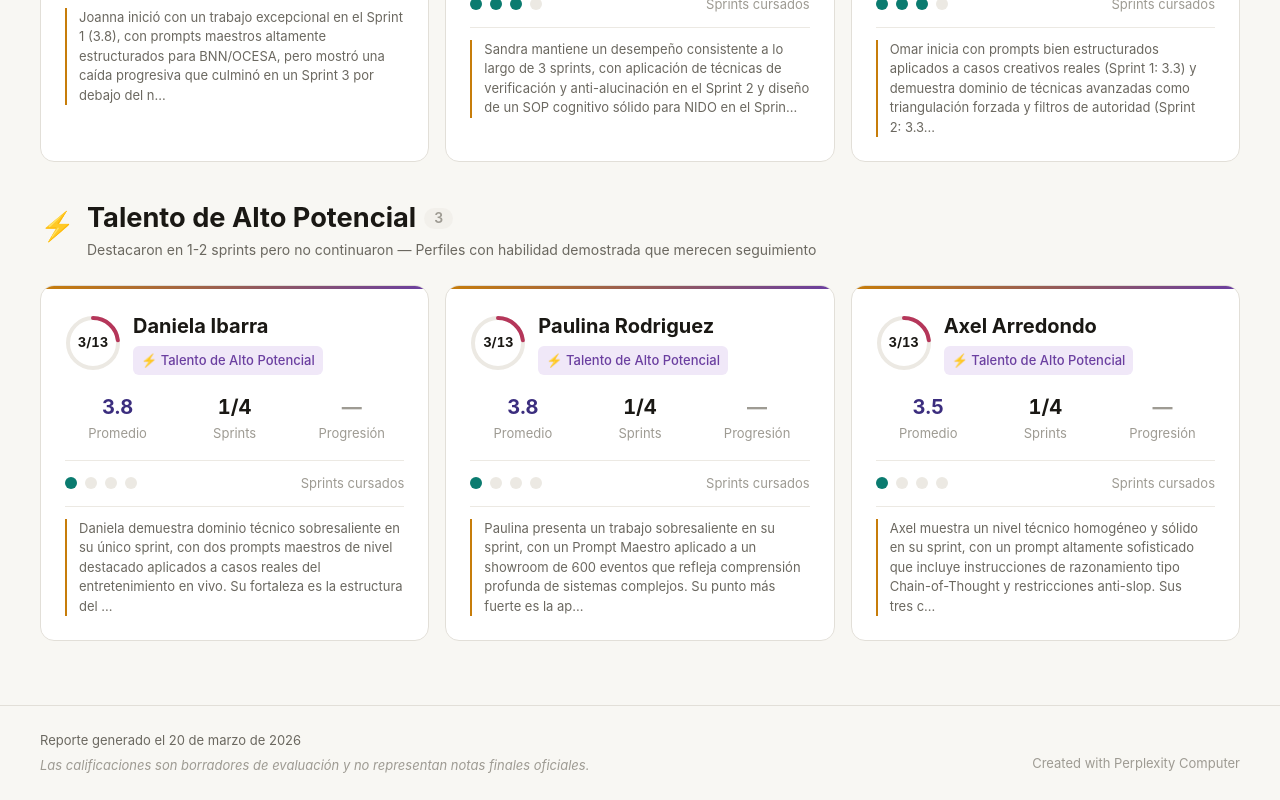
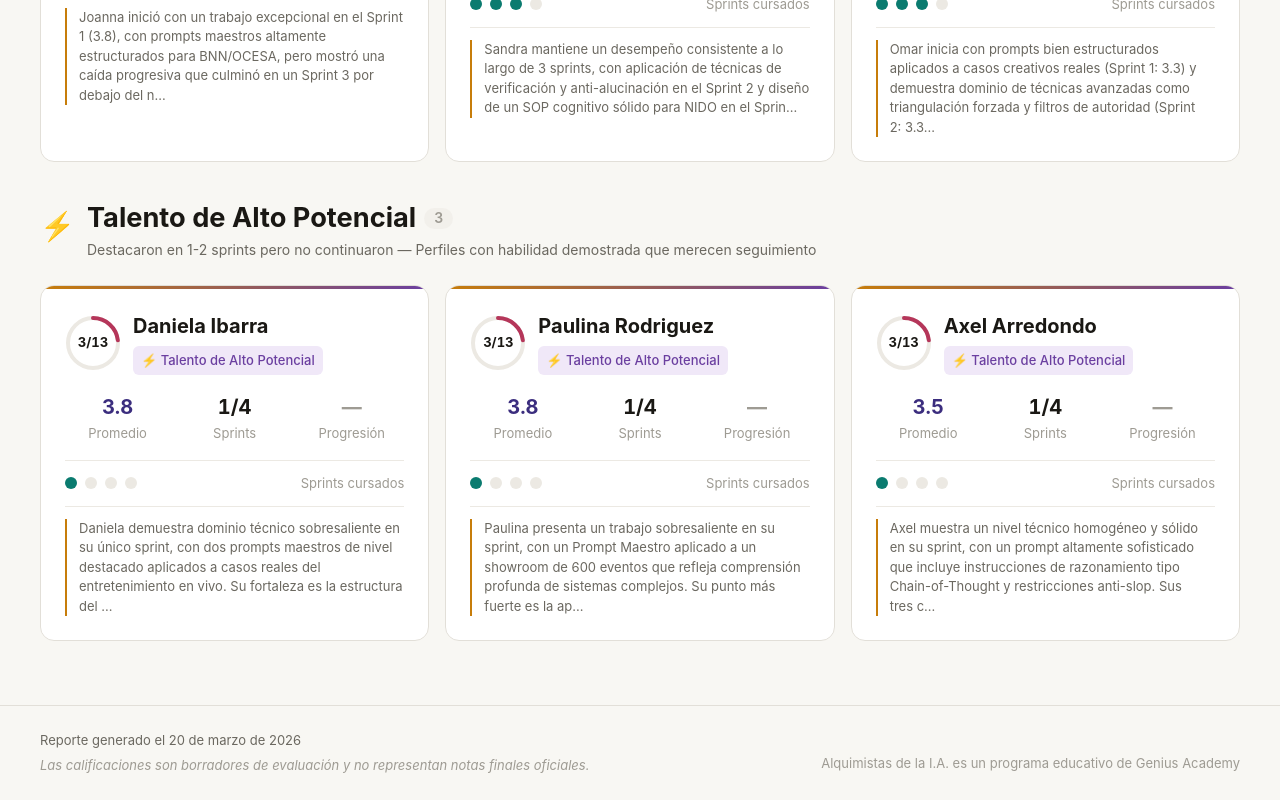
Before and after one commit to rudy-sudo/reporte_OCESA_Alquimistas_N1G4, a plain HTML site: page index.html in a window 1280 px wide. Shown: the part 7691-8491 px from the top of the page. Drawn offline with nearby package versions, Linux system fonts and the light colour scheme; a web font is replaced by a local one.

Commit message:
Update index.html
Cambio del footer a Alquimistas

```diff
--- a/index.html
+++ b/index.html
@@ -333,7 +333,7 @@
     </div>
     <div class="footer-right">
       <a href="https://www.perplexity.ai/computer" target="_blank" rel="noopener noreferrer" class="footer-attribution">
-        Created with Perplexity Computer
+        Alquimistas de la I.A. es un programa educativo de Genius Academy
       </a>
     </div>
   </div>
```
